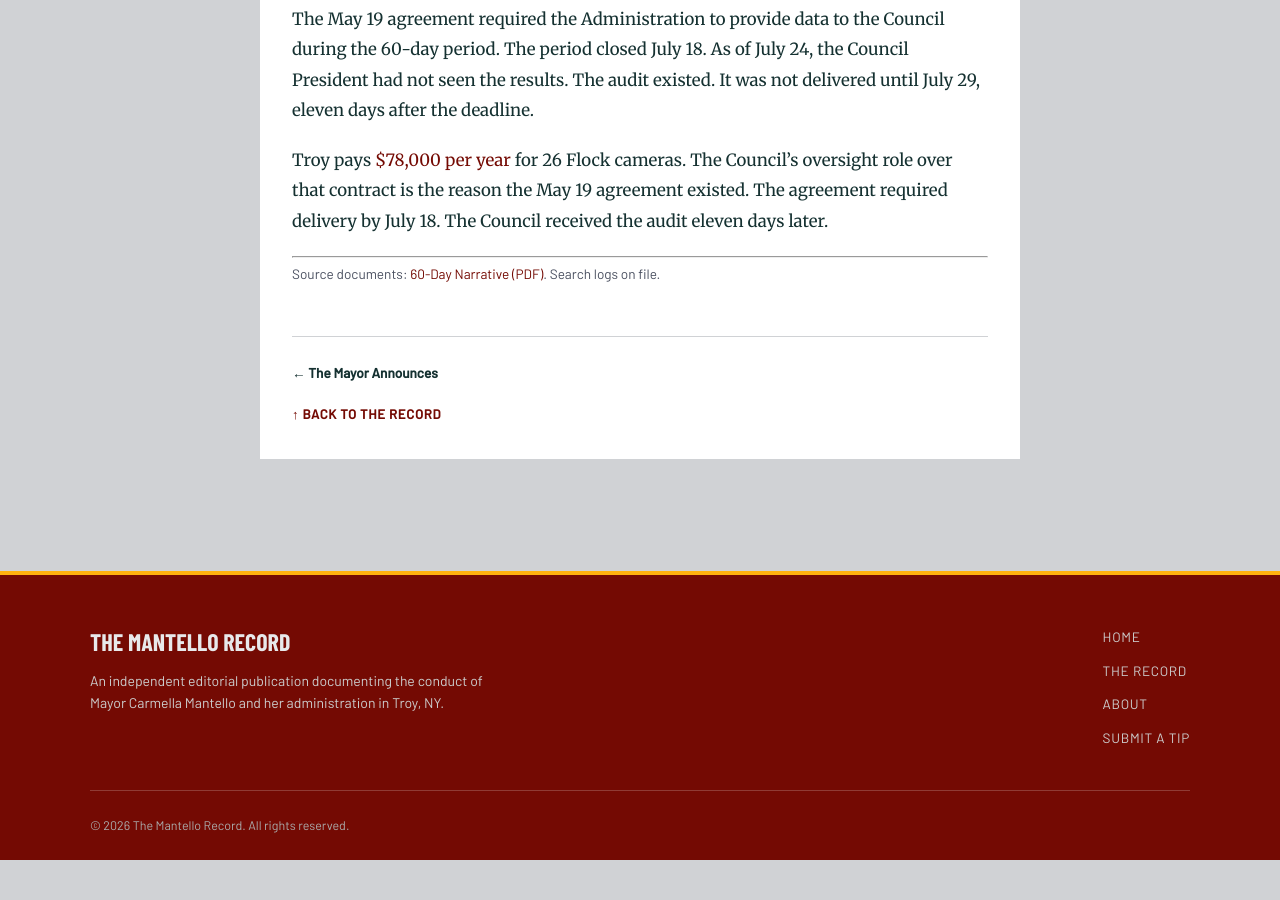
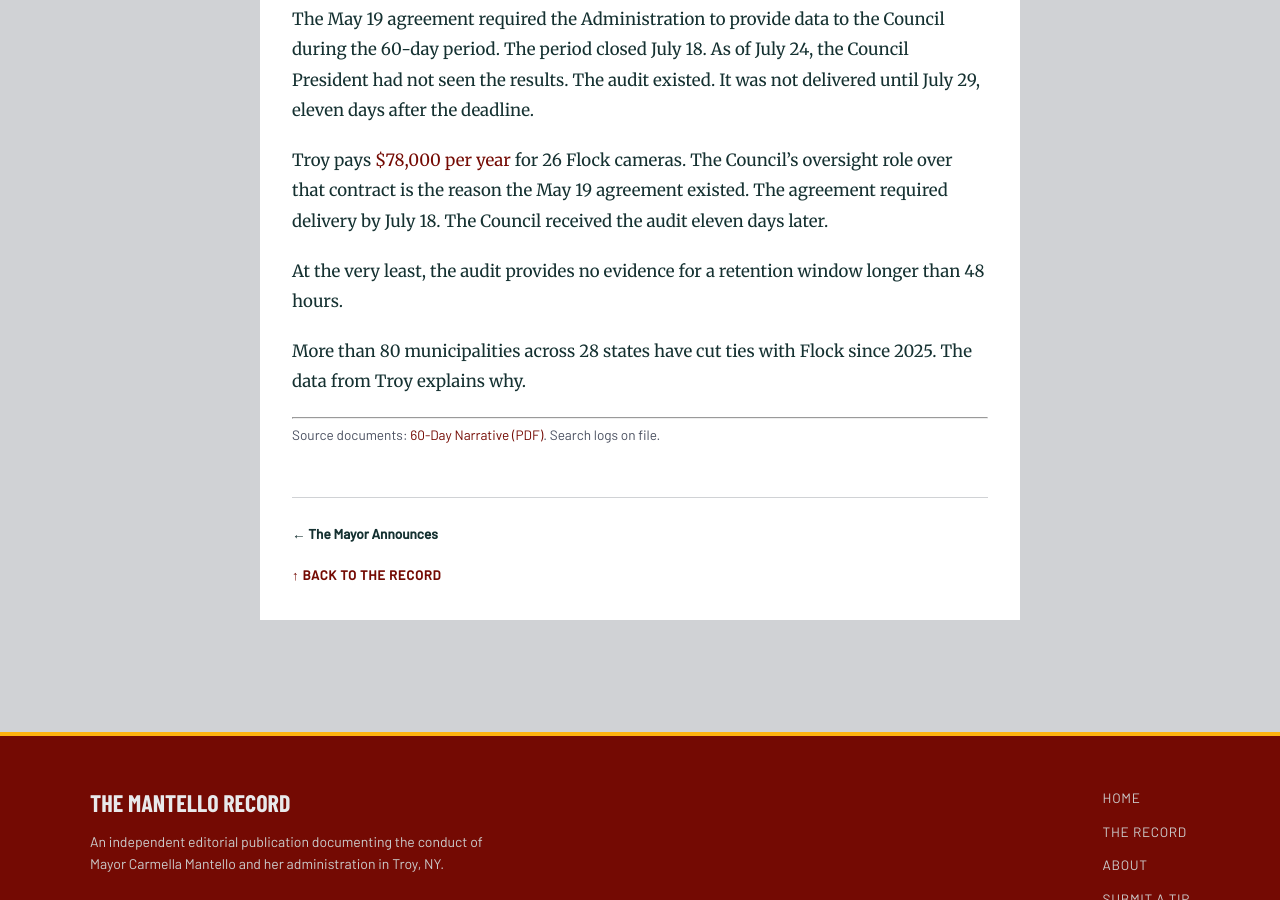
Before and after one commit to MdevitSEC/the-mantello-record, a Jekyll site: the page built from _posts/2026-07-29-flock-audit-foil.md, in a window 1280 px wide and 900 px high, scrolled down 4265 px. Built offline with Jekyll 4.4.1, drawn with Linux system fonts in a browser that asks for light colours; some web fonts are replaced; before the commit the page ends 5125 px from its top, so only the background shows below that.

Commit message:
Strengthen article closing with 48-hour and Flock departure kickers
Co-Authored-By: Claude Sonnet 4.6 <noreply@anthropic.com>

```diff
--- a/_posts/2026-07-29-flock-audit-foil.md
+++ b/_posts/2026-07-29-flock-audit-foil.md
@@ -71,6 +71,10 @@ The May 19 agreement required the Administration to provide data to the Council
 
 Troy pays [$78,000 per year](https://wnyt.com/top-stories/troy-city-council-halts-decision-on-78k-flock-camera-contract/) for 26 Flock cameras. The Council's oversight role over that contract is the reason the May 19 agreement existed. The agreement required delivery by July 18. The Council received the audit eleven days later.
 
+At the very least, the audit provides no evidence for a retention window longer than 48 hours.
+
+More than 80 municipalities across 28 states have cut ties with Flock since 2025. The data from Troy explains why.
+
 ---
 
 *Source documents: [60-Day Narrative (PDF)](/Research/Flock/60_Day_Narrative.pdf). Search logs on file.*
```
